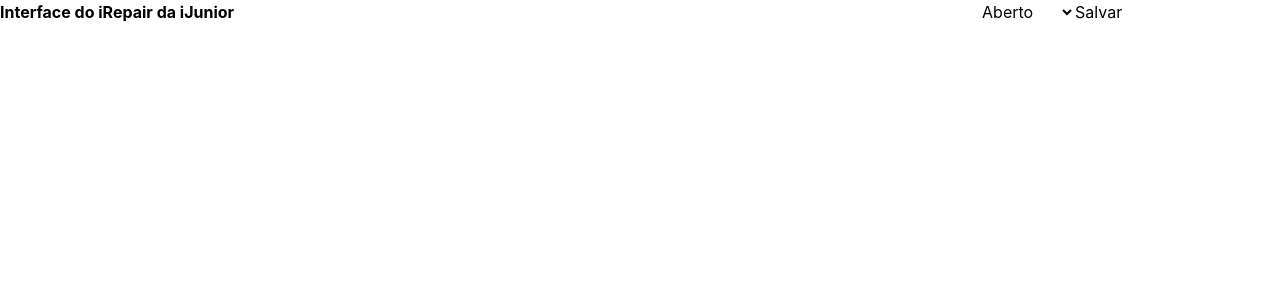
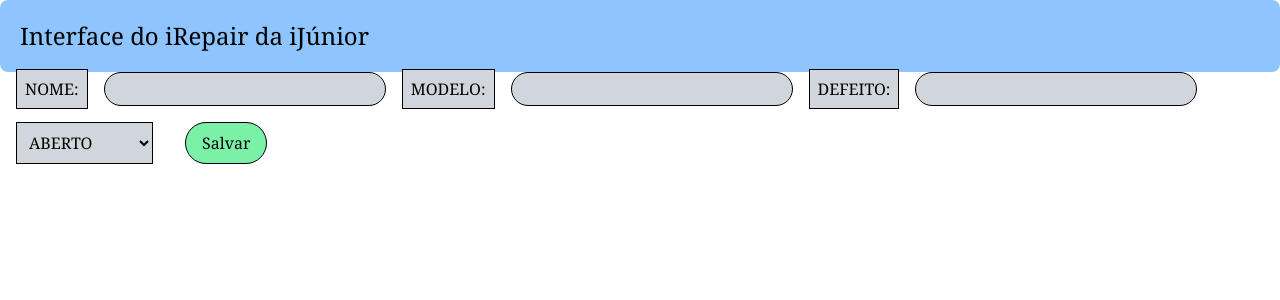
Before and after one commit to boregas/iRepair, a React (Vite) app in the folder ijunior-task-board/: page / in a window 1280 px wide. Shown: the top 300 px of the page. Built offline with nearby package versions, Linux system fonts and the light colour scheme.

Commit message:
feat: adicionando a feature de selecionar o status pos salvamento da OS e comecando a estilizacao por tailwind

```diff
--- a/ijunior-task-board/src/App.tsx
+++ b/ijunior-task-board/src/App.tsx
@@ -3,6 +3,7 @@
 import ServiceCard from "./components/ServiceCard";
 import Header from "./components/Header";
 import NewServiceForm from "./components/NewServiceForm";
+import type { Status } from "./OrdemServico";
 
 
 export function App() {
@@ -13,15 +14,26 @@
     setLista((prev) => [...prev, novaOrdem]);
   }
 
+  function atualizarStatus(nome:string, status: Status){
+    const novaLista = lista.map((item) => {
+      if (item.nome === nome) {
+        return { ...item, status };
+      }
+      return item;
+    });
+
+    setLista(novaLista);
+  }
+
 
   return (
     <>
       <Header />
+      <NewServiceForm adicionarOrdem={adicionarOrdem} />
       {lista.map((ordem) => (
-        <ServiceCard key={ordem.nome}{...ordem} />
+      <ServiceCard key={ordem.nome} {...({ ...ordem, atualizarStatus })} />
         ))
       }
-      <NewServiceForm adicionarOrdem={adicionarOrdem} />
     </>
   );
 }
--- a/ijunior-task-board/src/OrdemServico.tsx
+++ b/ijunior-task-board/src/OrdemServico.tsx
@@ -1,4 +1,4 @@
-type Status = "ABERTO" | "FINALIZADO";
+export type Status = "ABERTO" | "FINALIZADO";
 export interface OrdemServico{
     nome: string;
     modelo: string;
--- a/ijunior-task-board/src/components/Header.tsx
+++ b/ijunior-task-board/src/components/Header.tsx
@@ -1,6 +1,6 @@
 function Header(){
     return(
-        <strong>Interface do iRepair da iJunior</strong>
+        <header className="bg-blue-300 p-5 rounded-lg text-2xl font-serif">Interface do iRepair da iJúnior</header>
     )
 }
 
--- a/ijunior-task-board/src/components/NewServiceForm.tsx
+++ b/ijunior-task-board/src/components/NewServiceForm.tsx
@@ -15,30 +15,38 @@
     }
 
     return(
-        <>
+        <>  <label className="bg-gray-300 py-2 px-2 m-4 font-serif border">NOME:</label>
             <input
+                className="bg-gray-300 px-4 py-1 rounded-full border"
                 value={dados.nome}
                 onChange={(e) => setDados({ ...dados, nome: e.target.value })}
             />
 
+            <label className="bg-gray-300 py-2 px-2 m-4 font-serif border">MODELO:</label>
             <input
+                className="bg-gray-300 px-4 py-1 rounded-full border"
                 value={dados.modelo}
                 onChange={(e) => setDados({ ...dados, modelo: e.target.value })}
             />
 
+            <label className="bg-gray-300 py-2 px-2 m-4 font-serif border">DEFEITO:</label>
             <input
+                className="bg-gray-300 px-4 py-1 rounded-full border"
                 value={dados.defeito}
                 onChange={(e) => setDados({ ...dados, defeito: e.target.value })}
             />
 
             <select
+                className="bg-gray-300 px-2 py-2 m-4 font-serif border"
                 value={dados.status}
                 onChange={(e) => setDados({ ...dados, status: e.target.value as OrdemServico["status"] })}>
-                    <option value="ABERTO">Aberto</option>
-                    <option value="FINALIZADO">Finalizado</option>
+                    <option value="ABERTO">ABERTO</option>
+                    <option value="FINALIZADO">FINALIZADO</option>
             </select>
 
-            <button onClick={() => aoClicar()}>
+            <button
+                className="bg-green-300 px-4 py-2 m-4 rounded-full font-serif border"
+                onClick={() => aoClicar()}>
                 Salvar
             </button>
 
--- a/ijunior-task-board/src/components/ServiceCard.tsx
+++ b/ijunior-task-board/src/components/ServiceCard.tsx
@@ -1,17 +1,27 @@
 import type { OrdemServico } from "../OrdemServico";
+import type { Status } from "../OrdemServico";
 
-function ServiceCard(ordemServico: OrdemServico){
+
+function ServiceCard(ordemServico: OrdemServico & { atualizarStatus: (nome: string, status: Status ) => void }){
+
     return(
         <div>
-            <h1>Nome: {ordemServico.nome}</h1>
+            <h1 className="bg-gray-300 px-2 py-2 m-4 font-serif border">Nome: {ordemServico.nome}</h1>
             <div>
-                <p>Modelo: {ordemServico.modelo}</p>
-                <p>Defeito: {ordemServico.defeito}</p>
+                <p className="bg-gray-300 px-2 py-2 m-4 font-serif border">Modelo: {ordemServico.modelo}</p>
+                <p className="bg-gray-300 px-2 py-2 m-4 font-serif border">Defeito: {ordemServico.defeito}</p>
                 <p className={`
-                    border p-4 rounded-lg shadow-sm transition-all
-                    ${ordemServico.status === 'ABERTO' ? "bg-green-100" : "bg-red-100"}
+                    bg-gray-300 px-2 py-2 m-4 font-serif border
+                    ${ordemServico.status === 'ABERTO' ? "bg-green-200" : "bg-red-200"}
                     `}
-                    >Status: {ordemServico.status}</p>
+                    >Status: {<select
+                                className= "px-2 py-2 m-4 font-serif"
+                                value={ordemServico.status}
+                                onChange={(e) => ordemServico.atualizarStatus(ordemServico.nome, e.target.value as Status)}>
+                                <option value="ABERTO">ABERTO</option>
+                                <option value="FINALIZADO">FINALIZADO</option>
+                            </select>}
+                </p>
             </div>
         </div>
     );
--- /dev/null
+++ b/package.json
@@ -0,0 +1,5 @@
+{
+  "devDependencies": {
+    "@types/node": "^26.1.1"
+  }
+}
```
Also changed, not shown: 1 other file (tests, documents, lock files or other folders).
